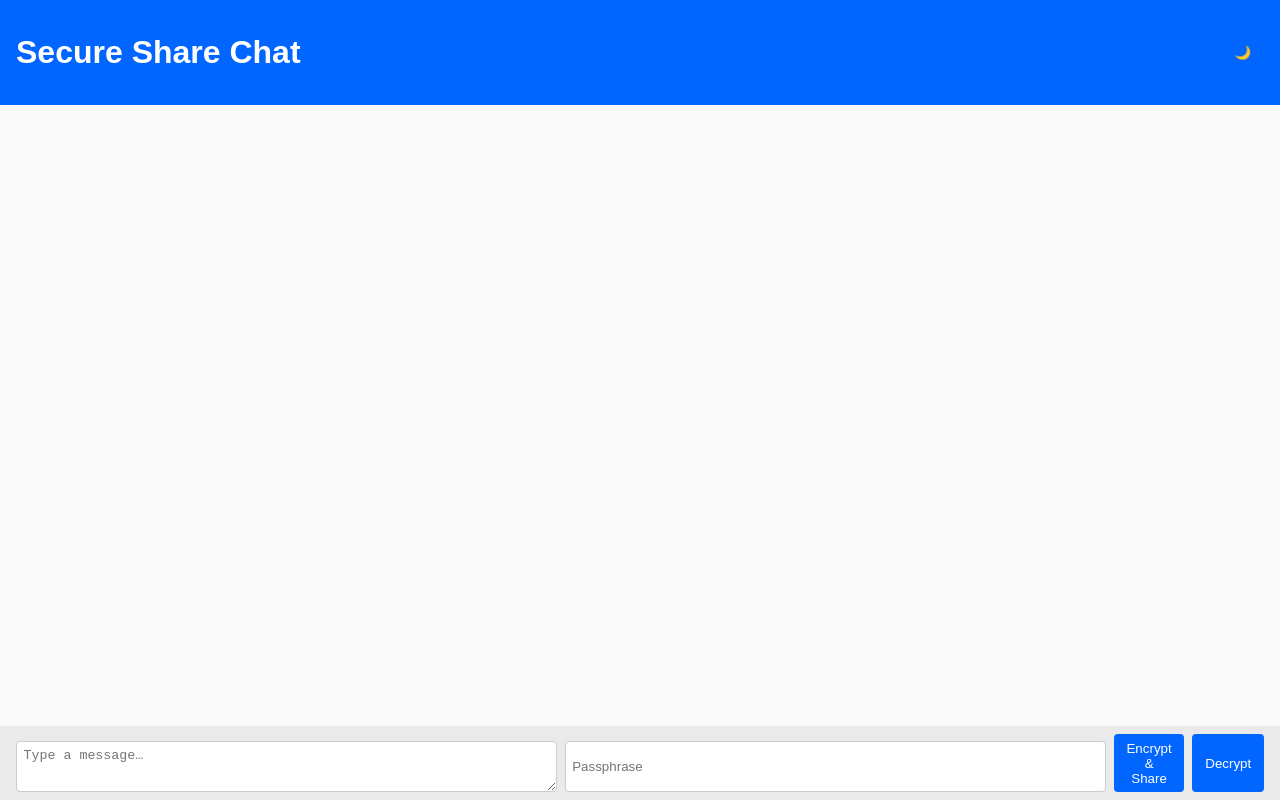
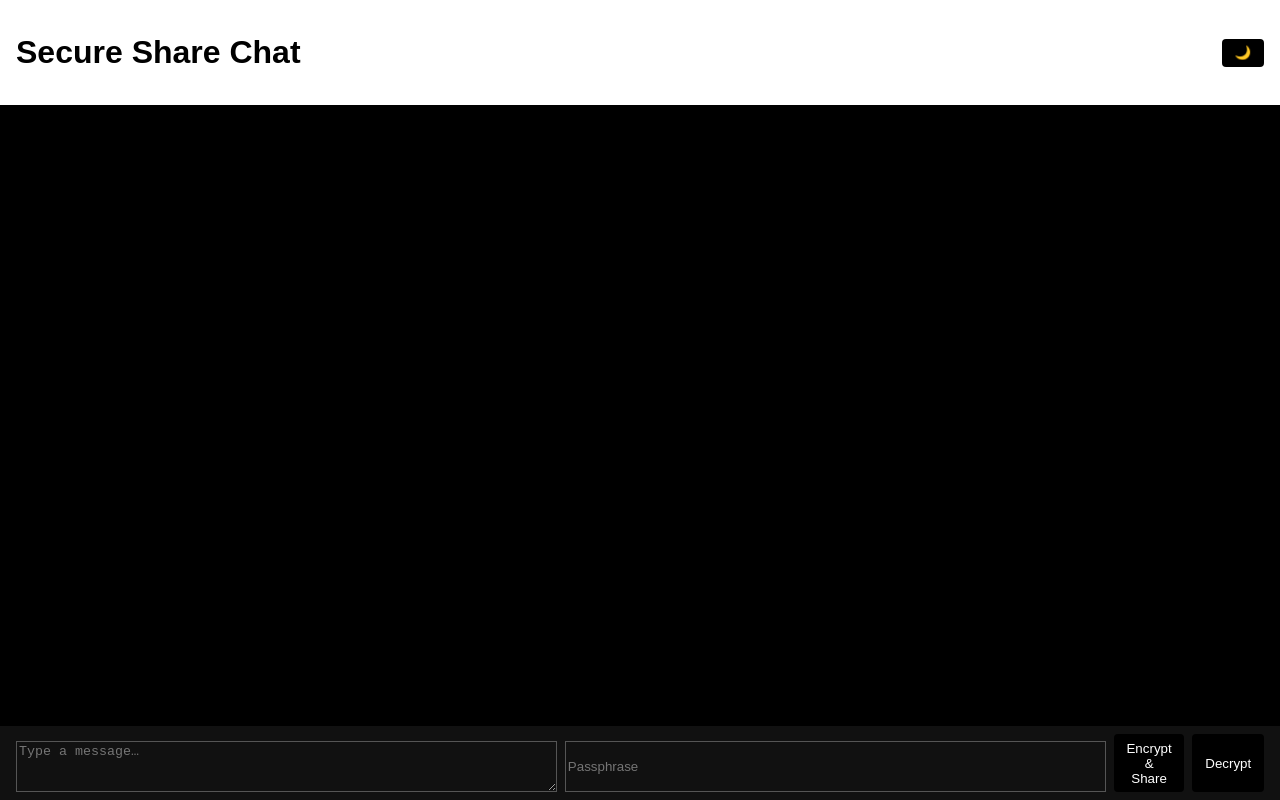
Before and after one commit to baachjs/fcc, a plain HTML site: page index.html in a window 1280 px wide. Drawn offline with Linux system fonts and the light colour scheme.

Commit message:
Update light.css

```diff
--- a/light.css
+++ b/light.css
@@ -1,57 +1,12 @@
-/* -------------------------------------------------
-   Light‑mode styles for Secure Share Chat
-   ------------------------------------------------- */
-
-/* Overall page background */
-html,
-body {
-    background: #fafafa;
-    color: #222;
+/* Light theme – pure black & white */
+html, body {background:#000;color:#fff;}
+header {background:#fff;color:#000;}
+footer {background:#111;}
+textarea,
+input[type="password"]{
+  background:#111;color:#fff;border:1px solid #555;
 }
-
-/* Header – bright blue with white text */
-header {
-    background: #0066ff;
-    color: #fff;
+button{
+  background:#000;color:#fff;
 }
-
-/* Footer – subtle gray */
-footer {
-    background: #eaeaea;
-}
-
-/* Input fields – light borders */
-textarea,
-input[type="password"] {
-    border: 1px solid #ccc;
-    background: #fff;
-    color: #222;
-    padding: 0.4rem;
-    border-radius: 4px;
-}
-
-/* Buttons – blue primary, gray secondary */
-button {
-    background: #0066ff;
-    color: #fff;
-    border: none;
-    border-radius: 4px;
-    cursor: pointer;
-}
-button:hover {
-    background: #0052cc;
-}
-
-/* Log entries – slight spacing */
-.log-entry {
-    line-height: 1.4;
-}
-
-/* Scrollbars – optional, keep them light */
-::-webkit-scrollbar {
-    width: 8px;
-}
-::-webkit-scrollbar-thumb {
-    background: rgba(0, 0, 0, 0.2);
-    border-radius: 4px;
-}
+button:hover{background:#222;}
```
